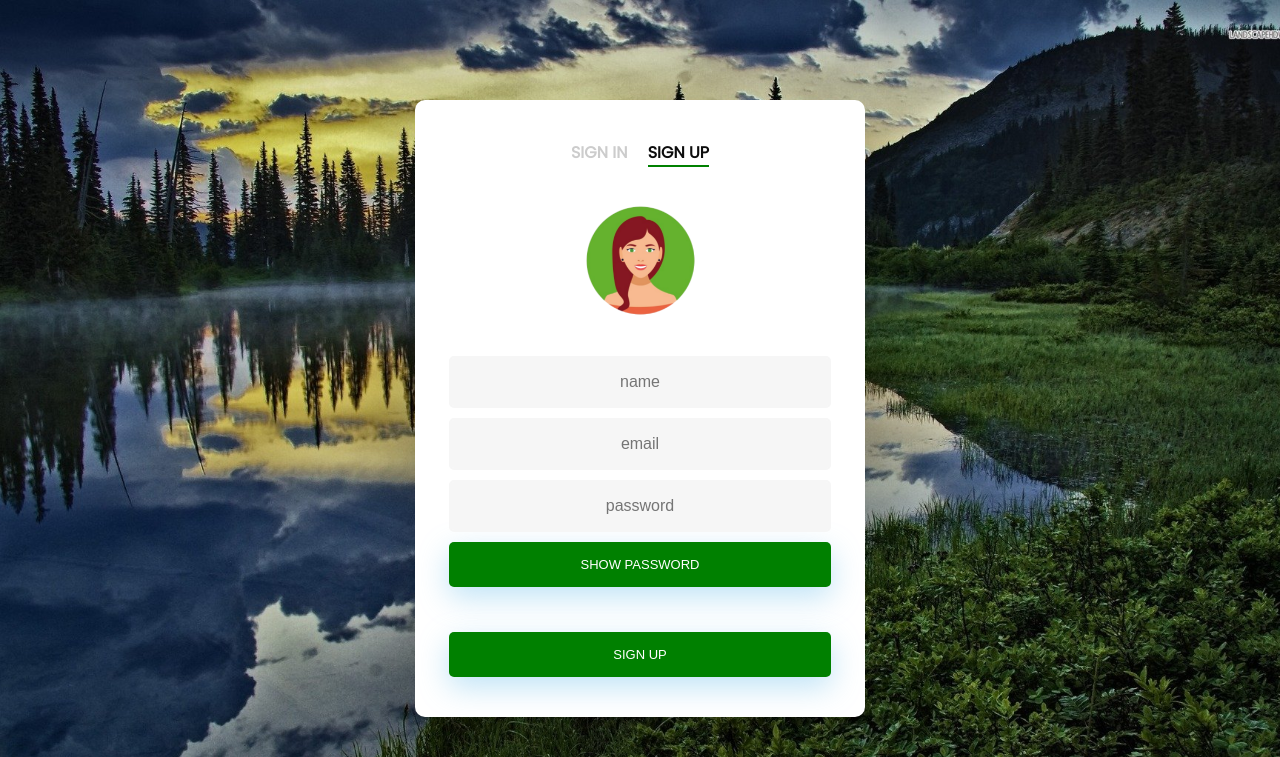
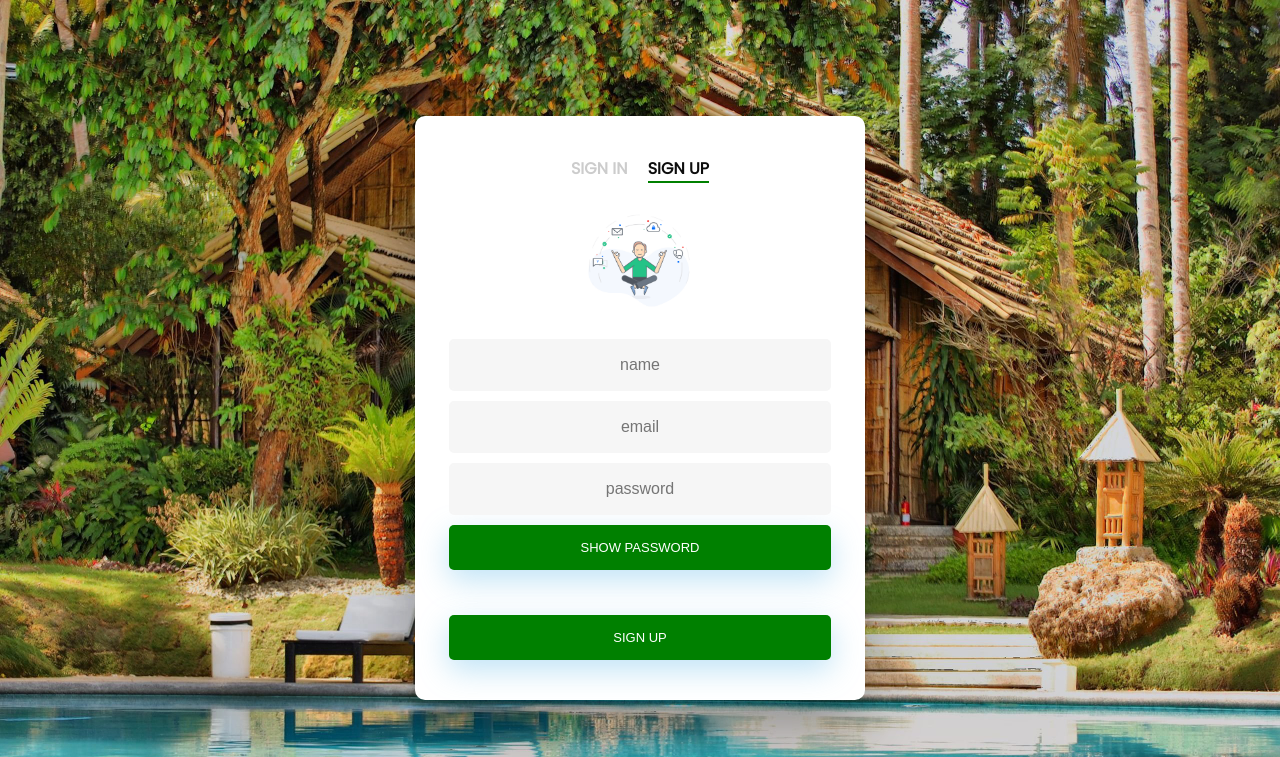
Before and after one commit to shinydidde/Data-Sonic-PFIS-CA2, a Flask app: page /signup in a window 1280 px wide. Shown: the top 757 px of the page. Run offline with Flask 3, Linux system fonts and the light colour scheme.

Commit message:
Icon update

```diff
--- a/templates/login.html
+++ b/templates/login.html
@@ -18,7 +18,7 @@
 
     <!-- Icon -->
     <div class="fadeIn first">
-      <img src="{{ url_for('static', filename = 'user.png') }}" id="icon" alt="User Icon" />
+      <img src="{{ url_for('static', filename = 'user.gif') }}" id="icon" alt="User Icon" />
     </div>
 
     <!-- Login Form -->
--- a/templates/reset_password.html
+++ b/templates/reset_password.html
@@ -18,7 +18,7 @@
 
     <!-- Icon -->
     <div class="fadeIn first">
-      <img src="{{ url_for('static', filename = 'user.png') }}" id="icon" alt="User Icon" />
+      <img src="{{ url_for('static', filename = 'user.gif') }}" id="icon" alt="User Icon" />
     </div>
 
     <!-- Reset Password Form -->
--- a/templates/reset_password_done.html
+++ b/templates/reset_password_done.html
@@ -17,7 +17,7 @@
 
     <!-- Icon -->
     <div class="fadeIn first">
-      <img src="{{ url_for('static', filename = 'user.png') }}" id="icon" alt="User Icon" />
+      <img src="{{ url_for('static', filename = 'user.gif') }}" id="icon" alt="User Icon" />
     </div>
 
     <!-- Info Message -->
--- a/templates/signup.html
+++ b/templates/signup.html
@@ -34,7 +34,7 @@
 
     <!-- Icon -->
     <div class="fadeIn first">
-      <img src="{{ url_for('static', filename = 'user.png') }}" id="icon" alt="User Icon" />
+      <img src="{{ url_for('static', filename = 'user.gif') }}" id="icon" alt="User Icon" />
     </div>
 
     <!-- Login Form -->
```
Also changed, not shown: static/background.jpeg, static/user.gif (added), static/user.png (deleted).
